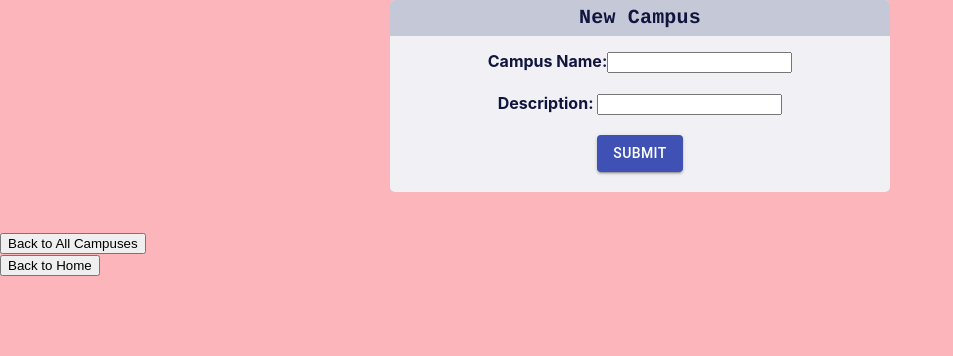
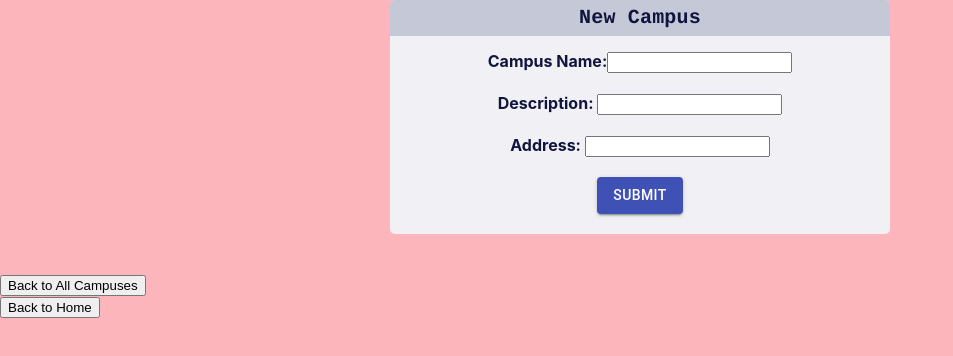
Before and after one commit to ashleyg101/campus_client, a React (Create React App) app: page /newcampus in a window 1280 px wide. Shown: the top 356 px of the page, without its empty margins (0-953 px from the left). Built offline with nearby package versions, Linux system fonts and the light colour scheme.

Commit message:
add campus address

```diff
--- a/src/components/views/AllCampusesView.js
+++ b/src/components/views/AllCampusesView.js
@@ -22,6 +22,7 @@ const AllCampusesView = (props) => {
             <h1>{campus.name}</h1>
           </Link>
           <p>{campus.description}</p>
+          <p>{campus.address}</p>
           <button onClick={() => deleteCampus(campus.id)}>Delete</button>
         </div>
       ))}
--- a/src/components/views/CampusView.js
+++ b/src/components/views/CampusView.js
@@ -6,6 +6,7 @@ const CampusView = (props) => {
     <div>
       <h1>{campus.name}</h1>
       <p>{campus.description}</p>
+      <p>{campus.address}</p>
       <ul>
       {campus.students.map( student => {
         let name = student.firstname + " " + student.lastname;
--- a/src/components/views/NewCampusView.js
+++ b/src/components/views/NewCampusView.js
@@ -54,6 +54,11 @@ const NewCampusView = (props) => {
           <br/>
           <br/>
 
+          <label style={{color:'#11153e', fontWeight: 'bold'}}>Address: </label>
+          <input type="text" name="address" onChange={(e) => handleChange(e)} />
+          <br/>
+          <br/>
+
           <Button variant="contained" color="primary" type="submit">
             Submit
           </Button>
```
